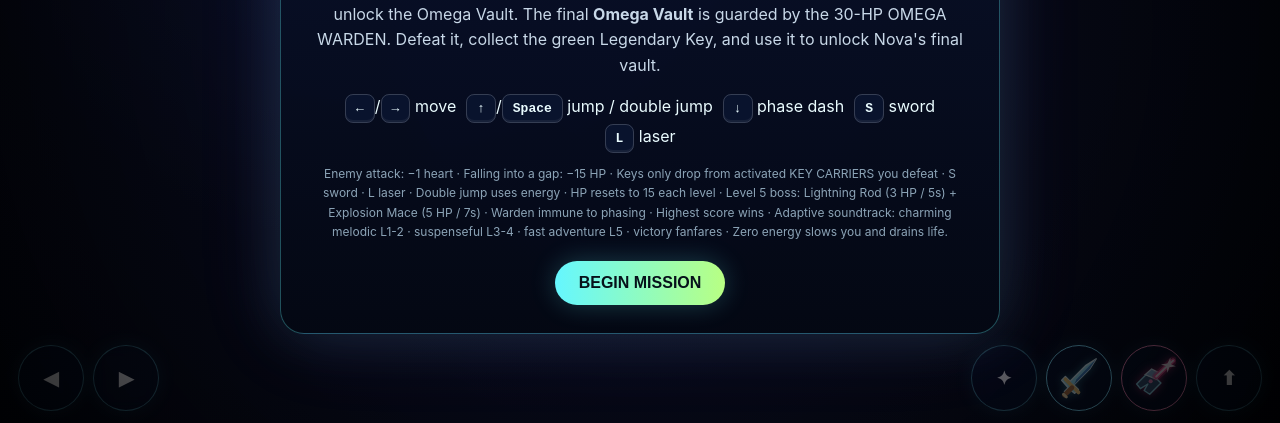
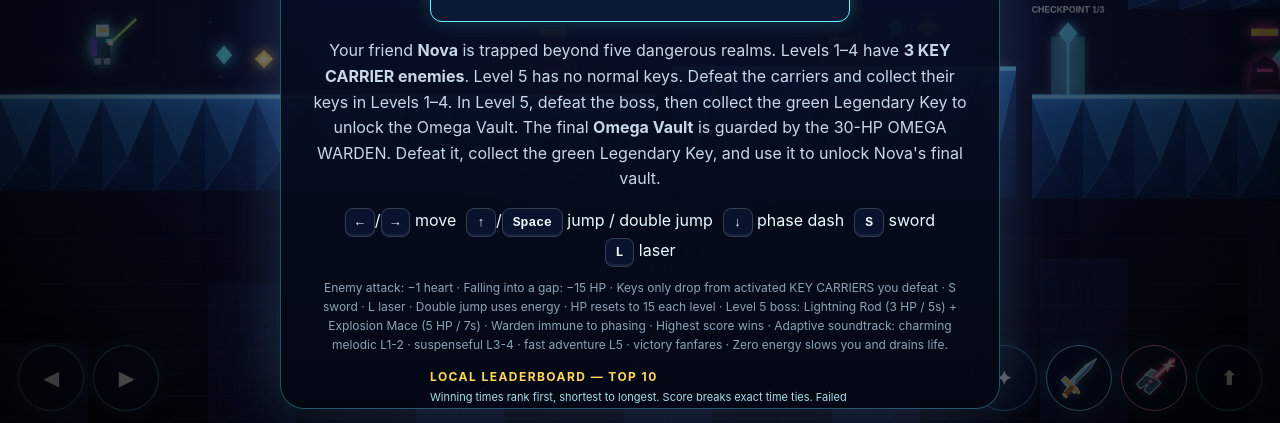
Before and after one commit to stevenliu0213-hub/mission-impossible-game, a plain HTML site: page index.html in a window 1280 px wide. Shown: the part 377-800 px from the top of the page. Drawn offline with Linux system fonts and the light colour scheme; no server answers.

Commit message:
Connect public leaderboard to Mission Impossible Supabase project and verify sync logic

```diff
--- a/index.html
+++ b/index.html
@@ -121,7 +121,7 @@
   const scoreKey='missionImpossible.namedLeaderboard.v1';
   try { const old=JSON.parse(localStorage.getItem(scoreKey)||'[]'); if(Array.isArray(old)) scores=old.filter(r=>r&&typeof r.name==='string'&&Number.isFinite(r.score)).sort(rankRuns).slice(0,10); }catch(_){}
   // Configure ONLY the Supabase project URL and public publishable key, never a secret/service key.
-  const publicBoardConfig=null;
+  const publicBoardConfig={url:"https://xfpyintqlpewkxgldpyp.supabase.co",key:"sb_publishable_FHg6tCyvHOpVbmJt9ZtaMQ_qOaDzocH"};
   let publicRows=null,publicStatus='',boardUi=null,syncBusy=false;
   const pendingKey='missionImpossible.publicPending.v1';
   function localRows(){
@@ -130,7 +130,7 @@
   function pendingRows(){try{const rows=JSON.parse(localStorage.getItem(pendingKey)||'[]');return Array.isArray(rows)?rows:[];}catch(_){return [];}}
   function writePending(rows){try{localStorage.setItem(pendingKey,JSON.stringify(rows));}catch(_){}}
   async function boardRequest(fn,body){
-    const response=await fetch(publicBoardConfig.url.replace(/\/$/,'')+'/rest/v1/rpc/'+fn,{method:'POST',headers:{apikey:publicBoardConfig.key,'Content-Type':'application/json'},body:JSON.stringify(body||{}),cache:'no-store'});
+    const response=await fetch(publicBoardConfig.url+'/rest/v1/rpc/'+fn,{method:'POST',headers:{apikey:publicBoardConfig.key,'Content-Type':'application/json'},body:JSON.stringify(body||{}),cache:'no-store'});
     if(!response.ok)throw Error('Leaderboard request failed ('+response.status+')');
     return response.json();
   }
@@ -146,17 +146,17 @@
       if(!Array.isArray(data))throw Error('Invalid leaderboard response');
       publicRows=data.map(r=>({name:r.name,score:r.score,level:r.level,win:r.win,elapsedMs:r.elapsed_ms,timeToWinMs:r.win?r.elapsed_ms:null})).sort(rankRuns).slice(0,10);
       publicStatus='Online · shared worldwide';
-    }catch(_){publicStatus='Offline · new scores saved locally; public sync pending';}
+    }catch(error){publicStatus='Public sync unavailable · '+error.message+' · scores saved locally';}
     finally{syncBusy=false;renderBoardRows();}
   }
   function renderBoardRows(){
     if(!boardUi||!boardUi.list.isConnected)return;
     const {list,heading,status}=boardUi;
-    heading.textContent=publicBoardConfig?'PUBLIC LEADERBOARD — TOP 10':'LOCAL LEADERBOARD — TOP 10';
+    heading.textContent=publicBoardConfig&&publicRows!==null?'PUBLIC LEADERBOARD — TOP 10':'LOCAL LEADERBOARD — TOP 10';
     status.textContent=publicBoardConfig?(publicStatus||'Connecting to public leaderboard…'):'This browser only · public database not connected';
     const rows=publicBoardConfig&&publicRows!==null?publicRows:scores;
     list.replaceChildren();
-    if(!rows.length){const empty=document.createElement('li');empty.textContent=publicBoardConfig&&publicRows===null?'Loading public scores…':'No scores yet — be the first!';list.appendChild(empty);}
+    if(!rows.length){const empty=document.createElement('li');empty.textContent=publicBoardConfig&&publicRows===null&&!publicStatus?'Loading public scores…':'No scores yet — be the first!';list.appendChild(empty);}
     rows.forEach(row=>{
       const li=document.createElement('li'),who=document.createElement('span'),points=document.createElement('b');
       who.textContent=row.name+' · '+(row.win?'WON':'DNF · L'+row.level);
@@ -197,7 +197,7 @@
     const status=document.createElement('p');status.style.cssText='font-size:11px;color:#9debf2;margin:6px 0';
     wrap.appendChild(status);wrap.appendChild(list);button.before(wrap);
     boardUi={list,heading,status};renderBoardRows();refreshPublicBoard();
-    if(publicBoardConfig){const note=document.createElement('p');note.className='small';note.textContent='Your display name, score, result and playing time will appear publicly. Use a nickname, not your real name.';entry.appendChild(note);}
+    if(publicBoardConfig){const note=document.createElement('p');note.className='small';note.textContent='Your nickname, score, result and playing time will appear publicly. Use a nickname, not your real name. Older local scores stay on this device.';entry.appendChild(note);}
     const error=document.createElement('div');error.className='nameError';error.setAttribute('role','alert');entry.appendChild(error);
     if(button.id==='againBtn'){const result=document.createElement('p');result.className='namedResult';result.textContent='Score recorded for '+playerName+': '+Math.floor(player.score||0).toLocaleString()+' points'+(runElapsedMs!==null?(player.won?' · Time to win: ':' · Time played: ')+formatWinTime(runElapsedMs):'');entry.before(result);}
     const original=button.onclick;
```
